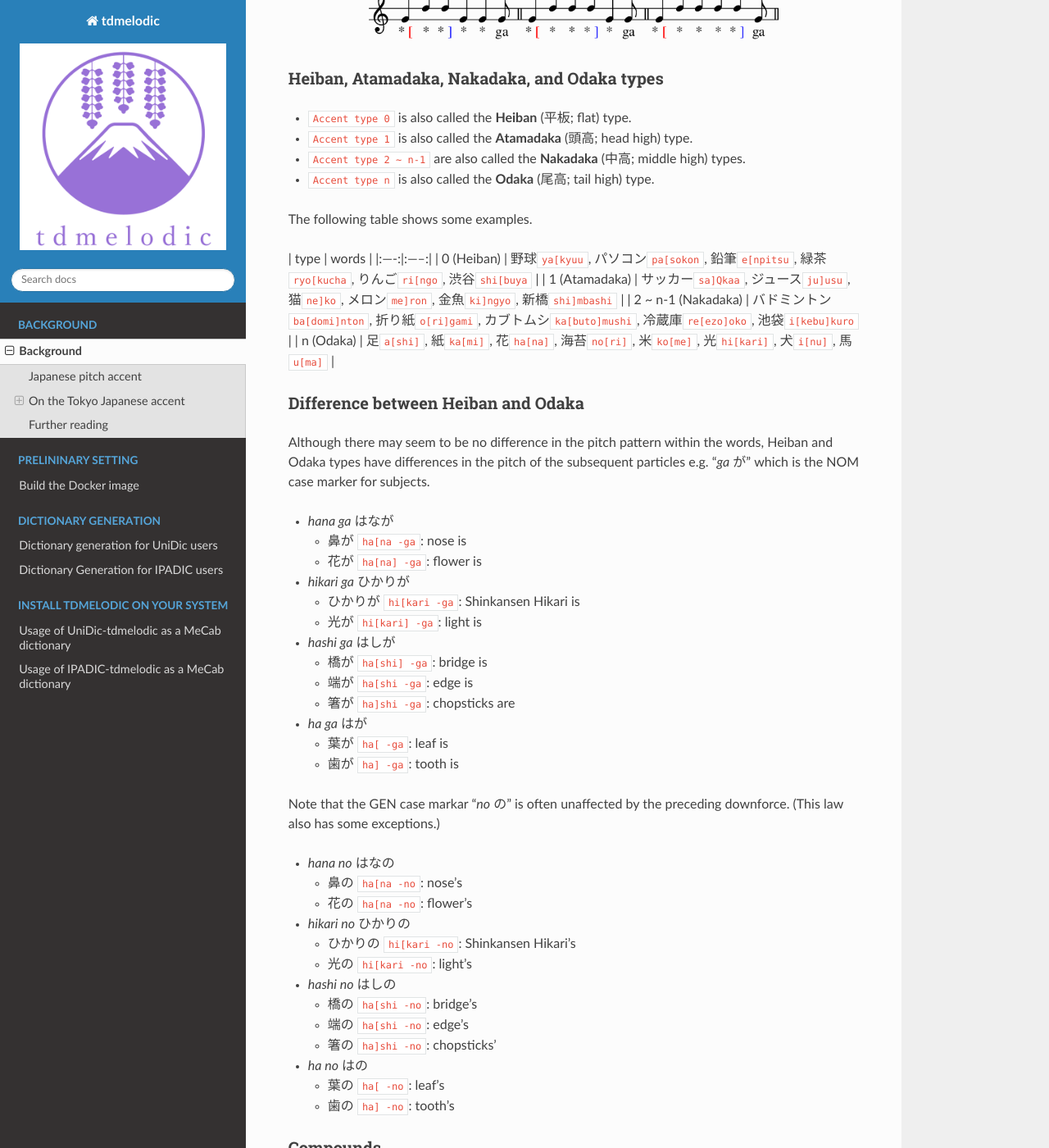
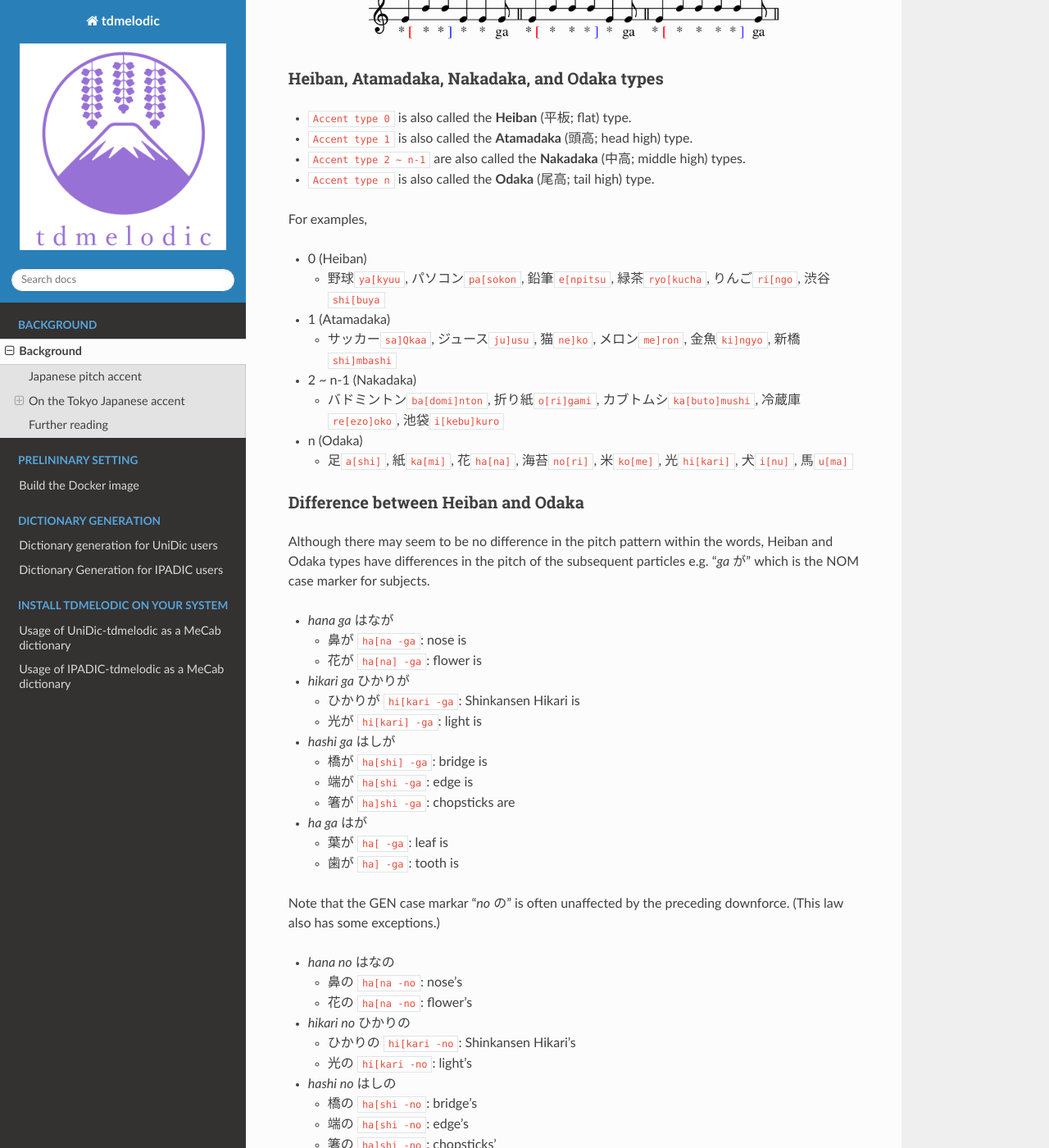
Before and after one commit to PKSHATechnology-Research/tdmelodic, a Sphinx documentation site: the page built from docs/pages/introduction.md, in a window 1280 px wide and 1400 px high, scrolled down 1289 px. Shown: the whole window at 82% size. Built offline with Sphinx 7.4.7 and the Read the Docs theme 2.0.0, drawn with Linux system fonts in a browser that asks for light colours; some of the changed text lies outside the part shown.

Commit message:
table -> items

```diff
--- a/docs/pages/introduction.md
+++ b/docs/pages/introduction.md
@@ -51,14 +51,16 @@ Some accent dictionaries including UniDic use this notation.
 - `Accent type 2 ~ n-1` are also called the **Nakadaka** (中高; middle high) types.
 - `Accent type n` is also called the **Odaka** (尾高; tail high) type.
 
-The following table shows some examples.
+For examples,
 
-| type | words |
-|:----:|:-----:|
-| 0 (Heiban) | 野球`ya[kyuu`, パソコン`pa[sokon`, 鉛筆`e[npitsu`, 緑茶`ryo[kucha`, りんご`ri[ngo`, 渋谷`shi[buya` |
-| 1 (Atamadaka) | サッカー`sa]Qkaa`, ジュース`ju]usu`, 猫`ne]ko`, メロン`me]ron`, 金魚`ki]ngyo`, 新橋`shi]mbashi` |
-| 2 ~ n-1 (Nakadaka) | バドミントン`ba[domi]nton`, 折り紙`o[ri]gami`, カブトムシ`ka[buto]mushi`, 冷蔵庫`re[ezo]oko`, 池袋`i[kebu]kuro` |
-| n (Odaka) | 足`a[shi]`, 紙`ka[mi]`, 花`ha[na]`, 海苔`no[ri]`, 米`ko[me]`, 光`hi[kari]`, 犬`i[nu]`, 馬`u[ma]` |
+- 0 (Heiban)
+    -  野球`ya[kyuu`, パソコン`pa[sokon`, 鉛筆`e[npitsu`, 緑茶`ryo[kucha`, りんご`ri[ngo`, 渋谷`shi[buya`
+- 1 (Atamadaka)
+    - サッカー`sa]Qkaa`, ジュース`ju]usu`, 猫`ne]ko`, メロン`me]ron`, 金魚`ki]ngyo`, 新橋`shi]mbashi`
+- 2 ~ n-1 (Nakadaka)
+    - バドミントン`ba[domi]nton`, 折り紙`o[ri]gami`, カブトムシ`ka[buto]mushi`, 冷蔵庫`re[ezo]oko`, 池袋`i[kebu]kuro`
+- n (Odaka)
+    -  足`a[shi]`, 紙`ka[mi]`, 花`ha[na]`, 海苔`no[ri]`, 米`ko[me]`, 光`hi[kari]`, 犬`i[nu]`, 馬`u[ma]`
 
 ### Difference between Heiban and Odaka
 
@@ -101,13 +103,30 @@ Note that the GEN case markar "_no_ の" is often unaffected by the preceding do
 
 The accents of compound words are a little complicated. For example,
 
-| word | accent |
-| --- | --- |
-| <ul><li> 東京`to[okyoo` <li> 東京都`to[okyo]oto` </ul> | <img src="https://github.com/PKSHATechnology-Research/tdmelodic/raw/master/imgs/jpn_accent-en-page1.png" width="400" /> |
-| <ul><li> 東京都知事`to[okyootochi]ji` </ul> | <img src="https://github.com/PKSHATechnology-Research/tdmelodic/raw/master/imgs/jpn_accent-en-page2.png" width="400" /> |
-| <ul><li> 東京都知事選挙`to[okyootochijise]nkyo` </ul> | <img src="https://github.com/PKSHATechnology-Research/tdmelodic/raw/master/imgs/jpn_accent-en-page3.png" width="400" /> |
-| <ul><li> 世界`se]kai` <li> 遺産`i[san` <li> 世界遺産`se[kaii]san` </ul> | <img src="https://github.com/PKSHATechnology-Research/tdmelodic/raw/master/imgs/jpn_accent-en-page4.png" width="400" /> |
-| <ul><li> 機械`ki]kai` <li> 学習`ga[kushuu` <li> 機械学習`ki[kaiga]kushuu` </ul> | <img src="https://github.com/PKSHATechnology-Research/tdmelodic/raw/master/imgs/jpn_accent-en-page5.png" width="400" /> |
+- 東京`to[okyoo`
+- 東京都`to[okyo]oto`
+
+<img src="https://github.com/PKSHATechnology-Research/tdmelodic/raw/master/imgs/jpn_accent-en-page1.png" width="400" />
+
+- 東京都知事`to[okyootochi]ji`
+
+<img src="https://github.com/PKSHATechnology-Research/tdmelodic/raw/master/imgs/jpn_accent-en-page2.png" width="400" />
+
+- 東京都知事選挙`to[okyootochijise]nkyo`
+
+<img src="https://github.com/PKSHATechnology-Research/tdmelodic/raw/master/imgs/jpn_accent-en-page3.png" width="400" />
+
+- 世界`se]kai`
+- 遺産`i[san`
+- 世界遺産`se[kaii]san`
+
+<img src="https://github.com/PKSHATechnology-Research/tdmelodic/raw/master/imgs/jpn_accent-en-page4.png" width="400" />
+
+- 機械`ki]kai`
+- 学習`ga[kushuu`
+- 機械学習`ki[kaiga]kushuu`
+
+ <img src="https://github.com/PKSHATechnology-Research/tdmelodic/raw/master/imgs/jpn_accent-en-page5.png" width="400" />
 
 
 ### Logo of tdmelodic
```
Also changed, not shown: docs/index.rst (+0 -7 lines), docs/pages/docker.md (+4 -0 lines).
